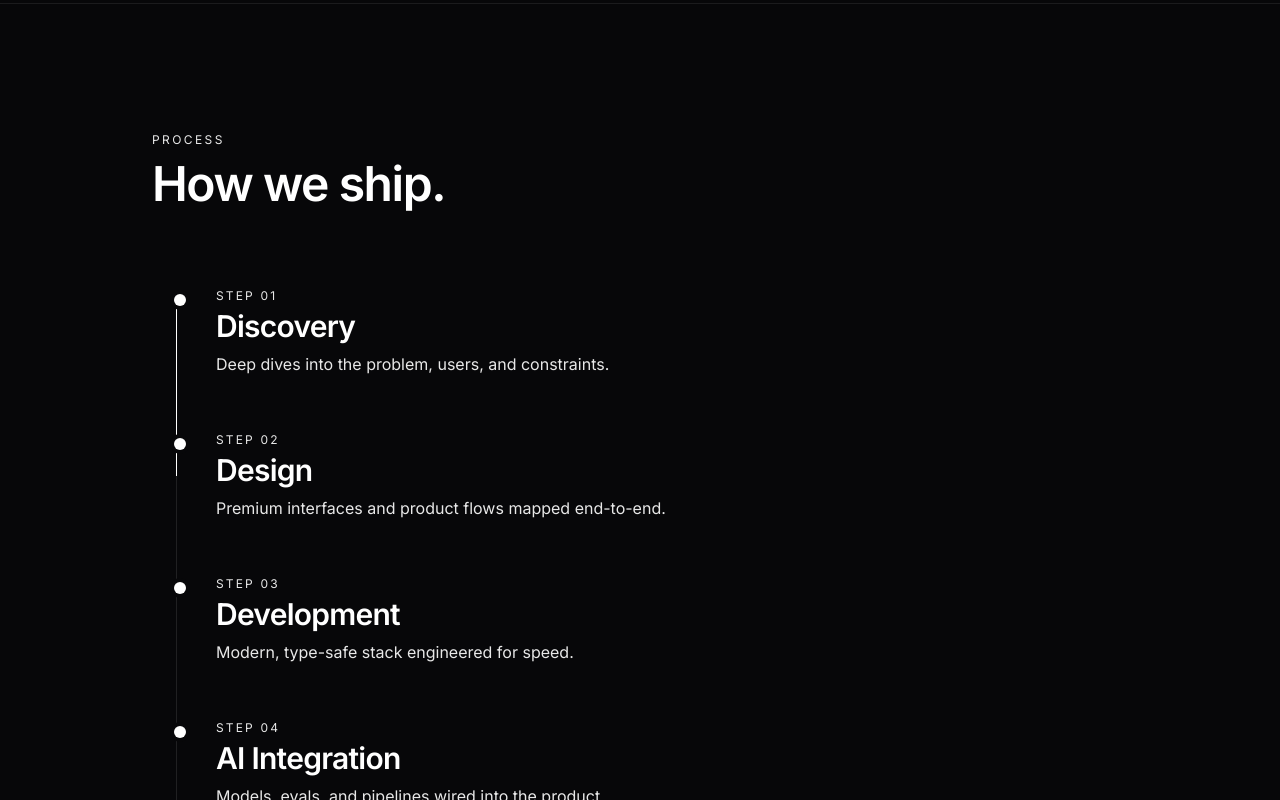
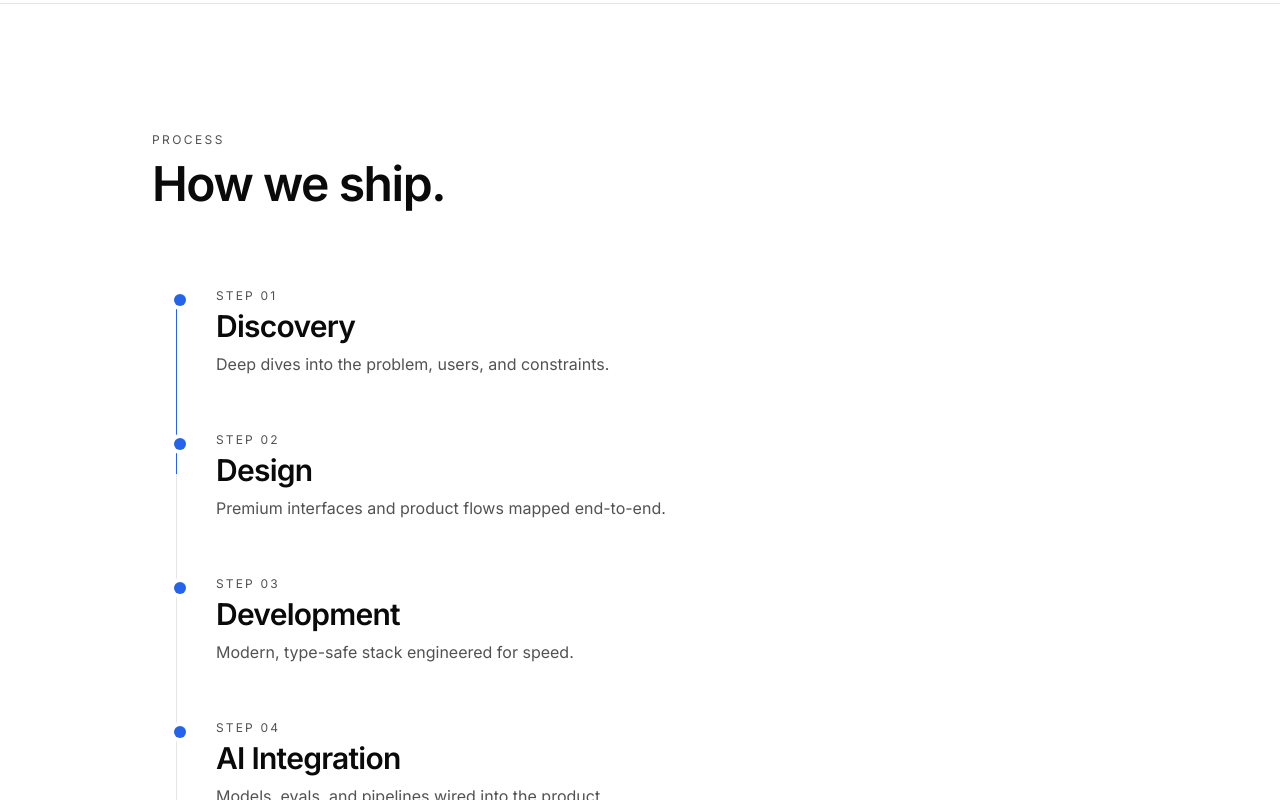
Before and after one commit to jagdishpanada2000-cloud/Northstack.studio, a Next.js app: page / in a window 1280 px wide. Shown: the part 3720-4520 px from the top of the page. Built offline with nearby package versions, Linux system fonts and the light colour scheme.

Commit message:
Light palette redesign: white bg, #0A0A0A text, #2563EB accent, dark sections for CTA/Footer

```diff
--- a/src/app/globals.css
+++ b/src/app/globals.css
@@ -1,8 +1,6 @@
 @import "tailwindcss" source(none);
 @source "../..";
 @import "tw-animate-css";
-
-@custom-variant dark (&:is(.dark *));
 
 @theme inline {
   --radius-sm: calc(var(--radius) - 4px);
@@ -37,32 +35,44 @@
 
 :root {
   --radius: 0.75rem;
-  --background: oklch(0.13 0.005 285);
-  --foreground: oklch(1 0 0);
-  --surface: oklch(0.18 0.005 285);
-  --card: oklch(0.21 0.005 285);
-  --card-foreground: oklch(1 0 0);
-  --popover: oklch(0.21 0.005 285);
-  --popover-foreground: oklch(1 0 0);
-  --primary: oklch(1 0 0);
-  --primary-foreground: oklch(0.13 0.005 285);
-  --secondary: oklch(0.93 0 0);
-  --secondary-foreground: oklch(0.13 0.005 285);
-  --muted: oklch(0.21 0.005 285);
-  --muted-foreground: oklch(0.55 0.005 285);
-  --accent: oklch(0.21 0.005 285);
-  --accent-foreground: oklch(1 0 0);
-  --destructive: oklch(0.577 0.245 27.325);
-  --destructive-foreground: oklch(1 0 0);
-  --border: oklch(1 0 0 / 0.08);
-  --hover-border: oklch(1 0 0 / 0.18);
-  --input: oklch(1 0 0 / 0.1);
-  --ring: oklch(1 0 0 / 0.3);
+  --background: #ffffff;
+  --foreground: #0a0a0a;
+  --surface: #fafafa;
+  --card: #fafafa;
+  --card-foreground: #0a0a0a;
+  --popover: #fafafa;
+  --popover-foreground: #0a0a0a;
+  --primary: #2563eb;
+  --primary-foreground: #ffffff;
+  --secondary: #525252;
+  --secondary-foreground: #0a0a0a;
+  --muted: #f5f5f5;
+  --muted-foreground: #a3a3a3;
+  --accent: #2563eb;
+  --accent-foreground: #ffffff;
+  --destructive: #dc2626;
+  --destructive-foreground: #ffffff;
+  --border: #e5e5e5;
+  --hover-border: #171717;
+  --input: #e5e5e5;
+  --ring: #2563eb;
+  --grid-color: rgba(0, 0, 0, 0.04);
 }
 
-.dark {
-  --background: oklch(0.13 0.005 285);
-  --foreground: oklch(1 0 0);
+.dark-section {
+  --background: #0a0a0a;
+  --foreground: #f5f5f5;
+  --surface: #111111;
+  --card: #111111;
+  --card-foreground: #f5f5f5;
+  --secondary: #a3a3a3;
+  --secondary-foreground: #f5f5f5;
+  --muted: #111111;
+  --muted-foreground: #a3a3a3;
+  --border: rgba(255, 255, 255, 0.1);
+  --hover-border: rgba(255, 255, 255, 0.2);
+  --input: rgba(255, 255, 255, 0.12);
+  --grid-color: rgba(255, 255, 255, 0.04);
 }
 
 @layer base {
@@ -83,19 +93,19 @@
   }
 
   ::selection {
-    background: rgba(255, 255, 255, 0.15);
-    color: #fff;
+    background: rgba(37, 99, 235, 0.15);
+    color: #0a0a0a;
   }
 }
 
 @utility text-secondary {
-  color: oklch(0.78 0.005 285);
+  color: var(--color-secondary);
 }
 
 @utility bg-grid {
   background-image:
-    linear-gradient(to right, rgba(255, 255, 255, 0.04) 1px, transparent 1px),
-    linear-gradient(to bottom, rgba(255, 255, 255, 0.04) 1px, transparent 1px);
+    linear-gradient(to right, var(--grid-color) 1px, transparent 1px),
+    linear-gradient(to bottom, var(--grid-color) 1px, transparent 1px);
   background-size: 56px 56px;
 }
 
@@ -105,13 +115,13 @@
 
 @utility glow-soft {
   box-shadow:
-    0 0 0 1px rgba(255, 255, 255, 0.06),
-    0 20px 60px -20px rgba(255, 255, 255, 0.08),
-    0 8px 30px -10px rgba(0, 0, 0, 0.6);
+    0 0 0 1px rgba(0, 0, 0, 0.04),
+    0 20px 60px -20px rgba(0, 0, 0, 0.06),
+    0 8px 30px -10px rgba(0, 0, 0, 0.3);
 }
 
 @utility card-surface {
-  background: linear-gradient(180deg, rgba(255, 255, 255, 0.03), rgba(255, 255, 255, 0));
+  background: var(--color-surface);
   border: 1px solid var(--color-border);
   border-radius: var(--radius-2xl);
   transition:
@@ -122,5 +132,5 @@
 
 @utility card-surface-hover {
   border-color: var(--color-hover-border);
-  background: linear-gradient(180deg, rgba(255, 255, 255, 0.05), rgba(255, 255, 255, 0.01));
+  background: var(--color-surface);
 }
--- a/src/components/site/CTA.tsx
+++ b/src/components/site/CTA.tsx
@@ -5,7 +5,10 @@ import { ArrowRight } from "lucide-react";
 
 export function CTA() {
   return (
-    <section id="contact" className="relative py-40 border-t border-border overflow-hidden">
+    <section
+      id="contact"
+      className="dark-section relative py-40 border-t border-border overflow-hidden"
+    >
       <div
         aria-hidden
         className="absolute inset-0 pointer-events-none"
@@ -48,7 +51,7 @@ export function CTA() {
         >
           <a
             href="mailto:hello@webscraft.studio"
-            className="group inline-flex items-center gap-2 rounded-full bg-white text-background px-8 py-4 text-base font-medium transition hover:bg-white/90 shadow-[0_0_24px_rgba(255,255,255,0.25)] hover:shadow-[0_0_32px_rgba(255,255,255,0.4)]"
+            className="group inline-flex items-center gap-2 rounded-full bg-primary text-primary-foreground px-8 py-4 text-base font-medium transition hover:bg-primary/90 shadow-[0_0_24px_rgba(37,99,235,0.3)] hover:shadow-[0_0_32px_rgba(37,99,235,0.5)]"
           >
             Tell Us About Your Project
             <ArrowRight className="h-5 w-5 transition-transform group-hover:translate-x-0.5" />
--- a/src/components/site/Footer.tsx
+++ b/src/components/site/Footer.tsx
@@ -1,6 +1,6 @@
 export function Footer() {
   return (
-    <footer className="border-t border-border">
+    <footer className="dark-section border-t border-border">
       <div className="mx-auto max-w-7xl px-6 py-12 flex flex-col sm:flex-row gap-6 items-start sm:items-center justify-between">
         <div className="flex items-center gap-2">
           <div className="h-6 w-6 rounded-md bg-white" />
--- a/src/components/site/Nav.tsx
+++ b/src/components/site/Nav.tsx
@@ -19,20 +19,20 @@ export function Nav() {
     >
       <div className="mx-auto max-w-7xl px-6 h-16 flex items-center justify-between">
         <a href="#" className="flex items-center gap-2">
-          <div className="h-5 w-5 rounded-md bg-white" />
+          <div className="h-5 w-5 rounded-md bg-foreground" />
           <span className="font-semibold tracking-tight">WebsCraft</span>
         </a>
         <nav className="hidden md:flex items-center gap-8 text-sm text-secondary">
-          <a href="#work" className="hover:text-white transition">
+          <a href="#work" className="hover:text-primary transition">
             Work
           </a>
-          <a href="#services" className="hover:text-white transition">
+          <a href="#services" className="hover:text-primary transition">
             Services
           </a>
-          <a href="#process" className="hover:text-white transition">
+          <a href="#process" className="hover:text-primary transition">
             Process
           </a>
-          <a href="#contact" className="hover:text-white transition">
+          <a href="#contact" className="hover:text-primary transition">
             Contact
           </a>
         </nav>
--- a/src/components/site/Process.tsx
+++ b/src/components/site/Process.tsx
@@ -31,11 +31,11 @@ export function Process() {
 
         <div ref={ref} className="relative pl-10 sm:pl-16">
           {/* track */}
-          <div className="absolute left-3 sm:left-6 top-2 bottom-2 w-px bg-white/10" />
+          <div className="absolute left-3 sm:left-6 top-2 bottom-2 w-px bg-border" />
           {/* animated fill */}
           <motion.div
             style={{ height }}
-            className="absolute left-3 sm:left-6 top-2 w-px bg-white"
+            className="absolute left-3 sm:left-6 top-2 w-px bg-primary"
           />
 
           <div className="space-y-14">
@@ -48,7 +48,7 @@ export function Process() {
                 transition={{ duration: 0.5, delay: i * 0.05, ease: "easeOut" }}
                 className="relative"
               >
-                <div className="absolute -left-[27px] sm:-left-[42px] top-1.5 h-3 w-3 rounded-full bg-white ring-4 ring-background" />
+                <div className="absolute -left-[27px] sm:-left-[42px] top-1.5 h-3 w-3 rounded-full bg-primary ring-4 ring-background" />
                 <div className="text-xs uppercase tracking-[0.18em] text-secondary">
                   Step 0{i + 1}
                 </div>
--- a/src/components/site/Services.tsx
+++ b/src/components/site/Services.tsx
@@ -45,17 +45,17 @@ export function Services() {
               whileInView={{ opacity: 1, y: 0 }}
               viewport={{ once: true, margin: "-80px" }}
               transition={{ duration: 0.6, delay: i * 0.06, ease: "easeOut" }}
-              className="group card-surface p-8 hover:[border-color:var(--hover-border)] hover:bg-white/[0.03] relative overflow-hidden"
+              className="group card-surface p-8 hover:[border-color:var(--hover-border)] hover:bg-black/[0.02] relative overflow-hidden"
             >
               <div
                 aria-hidden
                 className="pointer-events-none absolute -top-24 -right-24 h-64 w-64 rounded-full opacity-0 group-hover:opacity-100 transition-opacity duration-700"
                 style={{
-                  background: "radial-gradient(circle, rgba(255,255,255,0.08), transparent 60%)",
+                  background: "radial-gradient(circle, rgba(37,99,235,0.04), transparent 60%)",
                 }}
               />
-              <div className="flex h-11 w-11 items-center justify-center rounded-xl border border-border bg-white/[0.04]">
-                <s.icon className="h-5 w-5 text-white" />
+              <div className="flex h-11 w-11 items-center justify-center rounded-xl border border-border bg-black/[0.04]">
+                <s.icon className="h-5 w-5 text-foreground" />
               </div>
               <h3 className="mt-6 text-xl font-semibold tracking-tight">{s.title}</h3>
               <p className="mt-2 text-secondary leading-relaxed">{s.desc}</p>
--- a/src/components/site/WhyUs.tsx
+++ b/src/components/site/WhyUs.tsx
@@ -53,8 +53,8 @@ export function WhyUs() {
               whileHover={{ y: -4 }}
               className="card-surface p-6 hover:[border-color:var(--hover-border)]"
             >
-              <div className="flex h-10 w-10 items-center justify-center rounded-lg border border-border bg-white/[0.04]">
-                <it.icon className="h-4.5 w-4.5 text-white" />
+              <div className="flex h-10 w-10 items-center justify-center rounded-lg border border-border bg-black/[0.04]">
+                <it.icon className="h-4.5 w-4.5 text-foreground" />
               </div>
               <h3 className="mt-5 text-lg font-semibold tracking-tight">{it.title}</h3>
               <p className="mt-2 text-sm text-secondary leading-relaxed">{it.desc}</p>
```
Also changed, not shown: src/app/work/[slug]/project-detail.tsx (+12 -12 lines), src/components/site/FeaturedWork.tsx (+15 -15 lines), src/components/site/Hero.tsx (+4 -4 lines), 1 other file (tests, documents, lock files or other folders).
